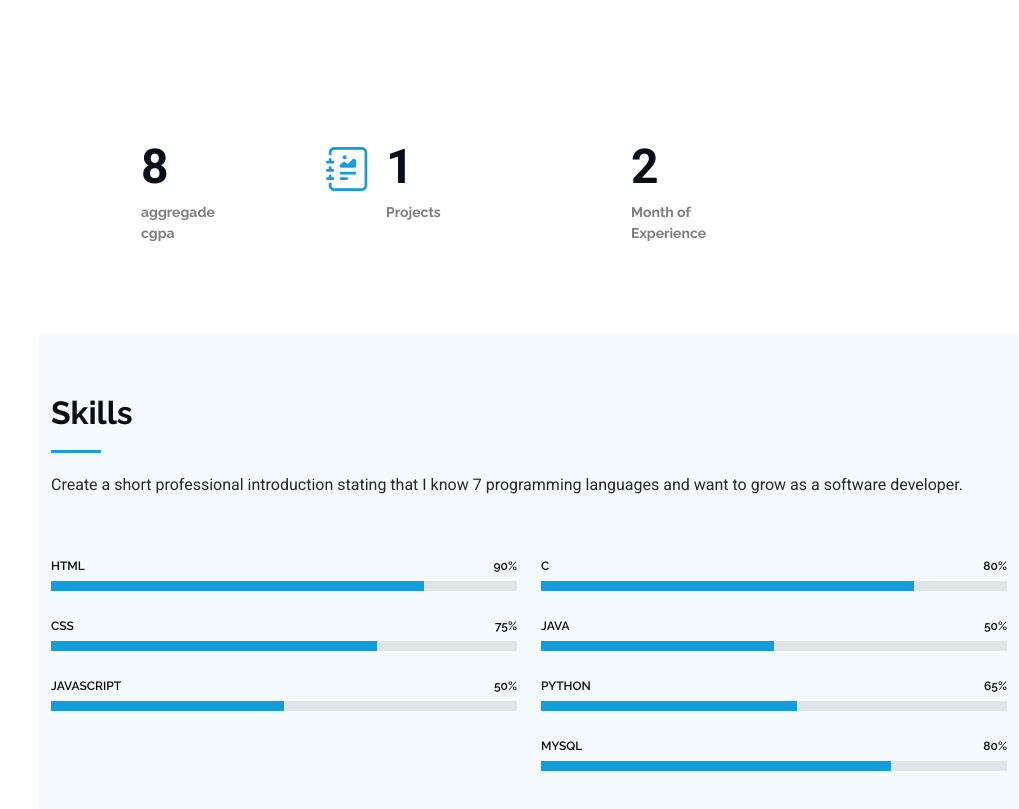
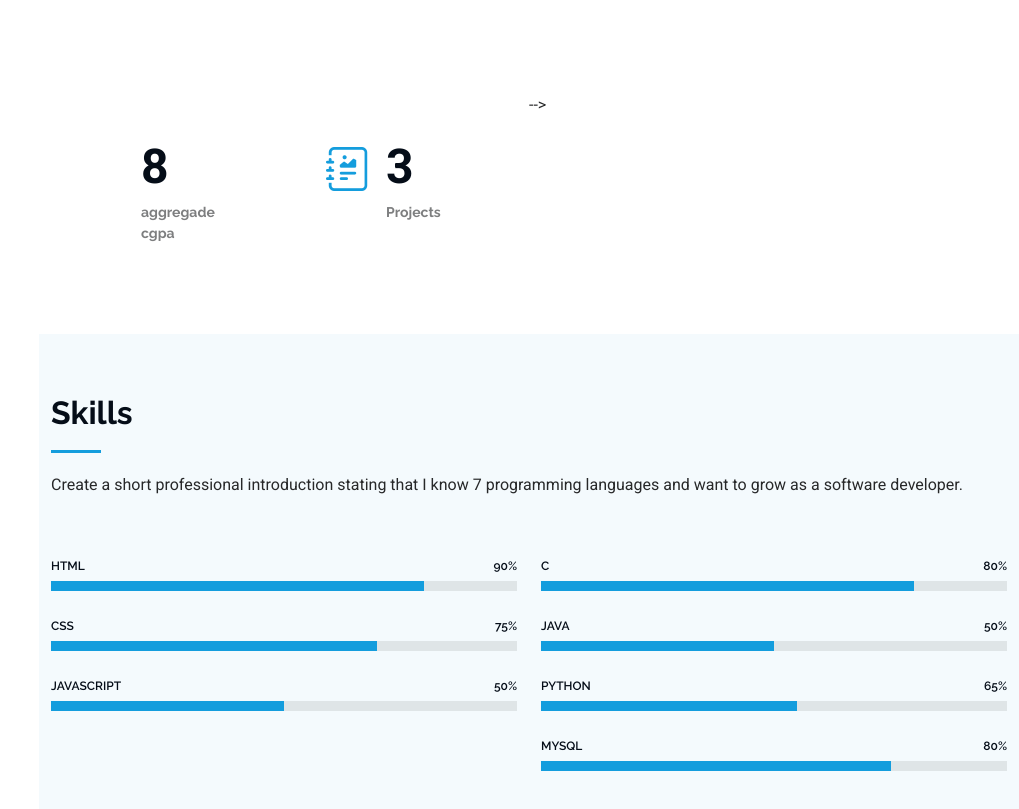
Before and after one commit to varunyadav2001/personal-website, a plain HTML site: page index.html in a window 1280 px wide. Shown: the part 1574-2383 px from the top of the page, without its empty margins (261-1280 px from the left). Drawn offline with Linux system fonts and the light colour scheme.

Commit message:
addded some doughts

```diff
--- a/index.html
+++ b/index.html
@@ -48,7 +48,7 @@
     <a href="index.html" class="logo d-flex align-items-center justify-content-center">
       <!-- Uncomment the line below if you also wish to use an image logo -->
       <!-- <img src="assets/img/logo.png" alt=""> -->
-      <h1 class="sitename">Varun Yadav</h1>
+      <h1 class="sitename">Varun Yadav </h1>
     </a>
 
     <div class="social-links text-center">
@@ -174,18 +174,18 @@ My long-term goal is to build a career where I can adapt to emerging technologie
           <div class="col-lg-3 col-md-6">
             <div class="stats-item">
               <i class="bi bi-journal-richtext"></i>
-              <span data-purecounter-start="0" data-purecounter-end="1" data-purecounter-duration="1" class="purecounter"></span>
+              <span data-purecounter-start="0" data-purecounter-end="3" data-purecounter-duration="1" class="purecounter"></span>
               <p><strong>Projects</strong> <span> </span></p>
             </div>
           </div><!-- End Stats Item -->
 
-          <div class="col-lg-3 col-md-6">
+          <!-- <div class="col-lg-3 col-md-6">
             <div class="stats-item">
               <!-- <i class="bi bi-headset"></i> -->
-              <span data-purecounter-start="0" data-purecounter-end="02" data-purecounter-duration="1" class="purecounter"></span>
+              <!-- <span data-purecounter-start="0" data-purecounter-end="02" data-purecounter-duration="1" class="purecounter"></span>
               <p><strong>Month of Experience</strong></p>
             </div>
-          </div><!-- End Stats Item -->
+          </div>End Stats Item --> -->
 
           <!-- <div class="col-lg-3 col-md-6">
             <div class="stats-item">
@@ -286,7 +286,7 @@ My long-term goal is to build a career where I can adapt to emerging technologie
         <h2>Resume</h2>
         <p>A skilled and versatile Software & Web Developer with strong knowledge of both application and web development.Proficient in Java, Python, HTML, CSS, JavaScript, React, and Node.js.
           Experienced in building user-friendly software, responsive websites, and web applications.Focused on clean coding, performance optimization, and innovative design.</p>
-        <a href="https://drive.google.com/file/d/1GCudL0ZmuIyp3LaM5KDhoX7-iuJYqtMz/view?usp=drivesdk">CLICK HERE >>><h3> MY  RESUME</h3></a>
+        <a href="https://drive.google.com/file/d/1EaqevidZgFWnTwfaA5KaEq5M0V6m6EVA/view?usp=drivesdk">CLICK HERE >>><h3> MY  RESUME</h3></a>
       </div><!-- End Section Title -->
 
       <div class="container">
```
Also changed, not shown: 1 other file.
